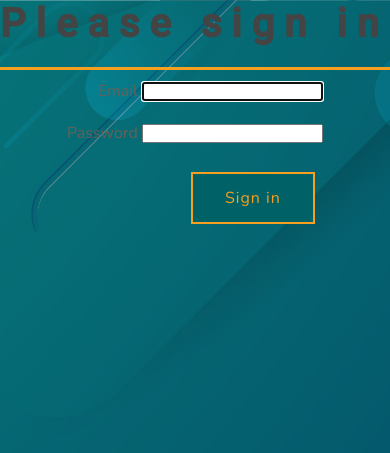
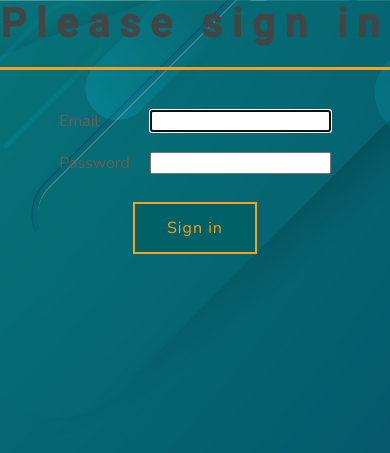
Before and after one commit to KanThor73/eni-events, a Symfony app: template templates/security/login.html.twig in a window 390 px wide. Shown: the top 453 px of the page. Run offline with Twig, Linux system fonts and the light colour scheme; the template is opened without the code that fills it, so the values that code supplies are empty; some libraries are stand-ins or nearby versions.

Commit message:
page login responsive smartphone

```diff
--- a/public/css/login.css
+++ b/public/css/login.css
@@ -1,3 +1,7 @@
+h1 {
+	text-align: center;
+}
+
 .container {
 	display: flex;
 	justify-content: center;
@@ -8,6 +12,24 @@
 	flex-direction: column;
 	justify-content: space-between;
 	align-items: flex-end;
+	margin-top: 30px;
+}
+
+@media screen and (max-width: 425px) {
+	.sub-container {
+		align-items: center;
+	}
+
+	.row {
+		width: 100%;
+		display: flex;
+		justify-content: space-between;
+	}
+
+	.middle {
+		display: flex;
+		justify-content: center;
+	}
 }
 
 .row {
--- a/templates/security/login.html.twig
+++ b/templates/security/login.html.twig
@@ -32,7 +32,7 @@
 		</div>
     		<input type="hidden" name="_csrf_token" value="{{ csrf_token('authenticate') }}">
 
-		<div class="row">
+		<div class="row middle">
     			<button class="btn btn-lg btn-primary" type="submit">
         			Sign in
     			</button>
```
